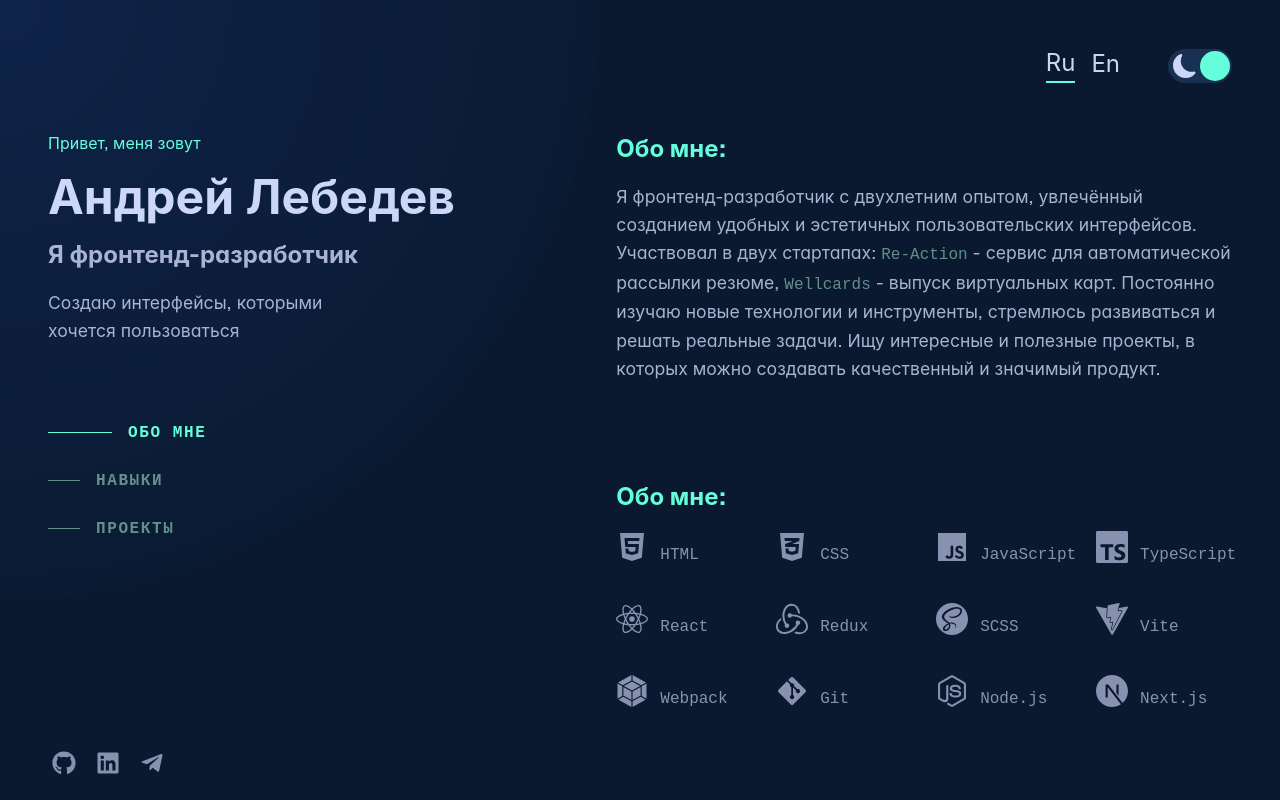
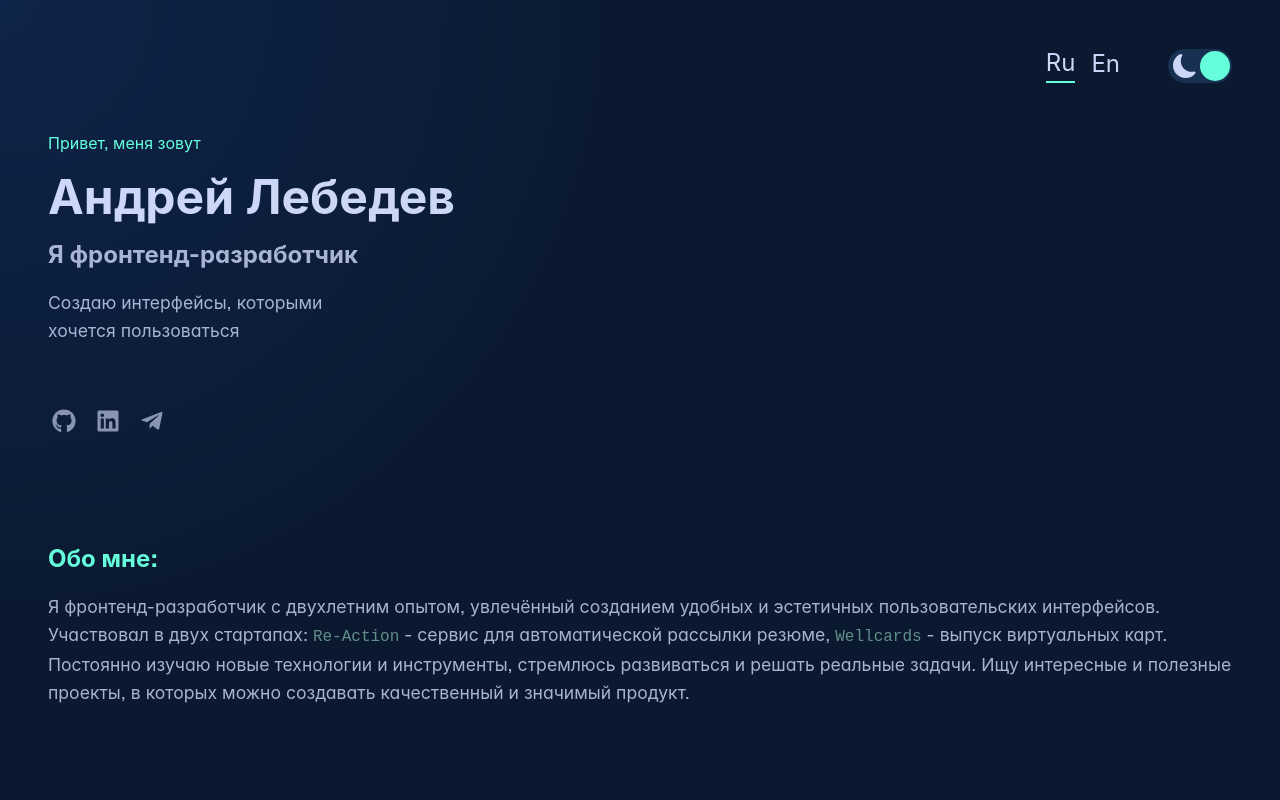
Before and after one commit to alebedev85/personal-site, a React (Vite) app: page / in a window 1280 px wide. Shown: the top 800 px of the page. Built offline with nearby package versions, Linux system fonts and the light colour scheme; a web font is replaced by a local one.

Commit message:
featur: сделал базовый адаптив

```diff
--- a/src/components/Header/Header.module.scss
+++ b/src/components/Header/Header.module.scss
@@ -1,12 +1,15 @@
+@use "../../styles/breakpoints.scss" as *;
+
 .header {
-  position: sticky;
-  top: 0;
-  left: 0;
-  height: 100vh;
   background-color: var(--bg);
   padding: 3rem 0 6rem;
   display: flex;
   flex-direction: column;
   justify-content: space-between;
   color: var(--lightest-slate);
+
+  @media (max-width: ($bp-tablet)) {
+    display: block;
+    padding-bottom: 3rem;
+  }
 }
--- a/src/components/NavLinks/NavLinks.module.scss
+++ b/src/components/NavLinks/NavLinks.module.scss
@@ -1,10 +1,11 @@
+@use "../../styles/breakpoints.scss" as *;
 .nav {
-  display: none;
+  display: block;
+  margin-top: 4rem;
+  width: max-content;
 
-  @media (min-width: 1024px) {
-    display: block;
-    margin-top: 4rem;
-    width: max-content;
+  @media (max-width: ($bp-tablet)) {
+    display: none;
   }
 }
 
--- a/src/pages/Layout/Layout.module.scss
+++ b/src/pages/Layout/Layout.module.scss
@@ -1,4 +1,5 @@
-.layout{
+@use "../../styles/breakpoints.scss" as *;
+.layout {
   max-width: 1280px;
   padding: 0 3rem;
   margin: auto;
@@ -13,8 +14,26 @@
 
 .header {
   width: 48%;
+  position: sticky;
+  top: 0;
+  left: 0;
+  height: 100vh;
 }
 
 .mainContent {
   width: 52%;
 }
+
+@media (max-width: ($bp-tablet)) {
+  .main {
+    flex-direction: column;
+  }
+  .header {
+    position: static;
+    height: auto;
+  }
+
+  .mainContent {
+  width: 100%;
+}
+}
--- /dev/null
+++ b/src/styles/breakpoints.scss
@@ -0,0 +1,3 @@
+$bp-tablet: 1280px; // 768-1279
+$bp-mobile: 768px; // 320-767
+$bp-mobile-small: 390px; // 320-389
```
